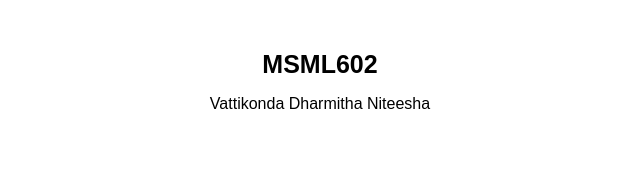
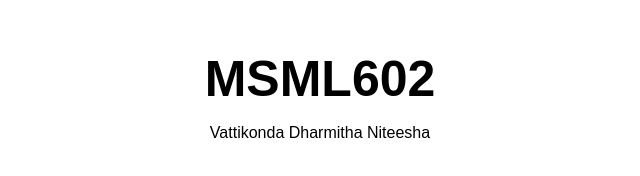
Before and after one commit to Dharmitha7/Dharmitha7.github.io, a plain HTML site: page index.html in a window 1280 px wide. Shown: the whole page, without its empty margins (320-960 px from the left). Drawn offline with Linux system fonts and the light colour scheme.

Commit message:
Update index.html

```diff
--- a/index.html
+++ b/index.html
@@ -13,7 +13,7 @@
   </style>
 </head>
 <body>
-  <p><strong style="font-size: 25px;">MSML602</strong></p>
+  <p><strong style="font-size: 50px;">MSML602</strong></p>
   <p>Vattikonda Dharmitha Niteesha</p>
 </body>
 </html>
```
